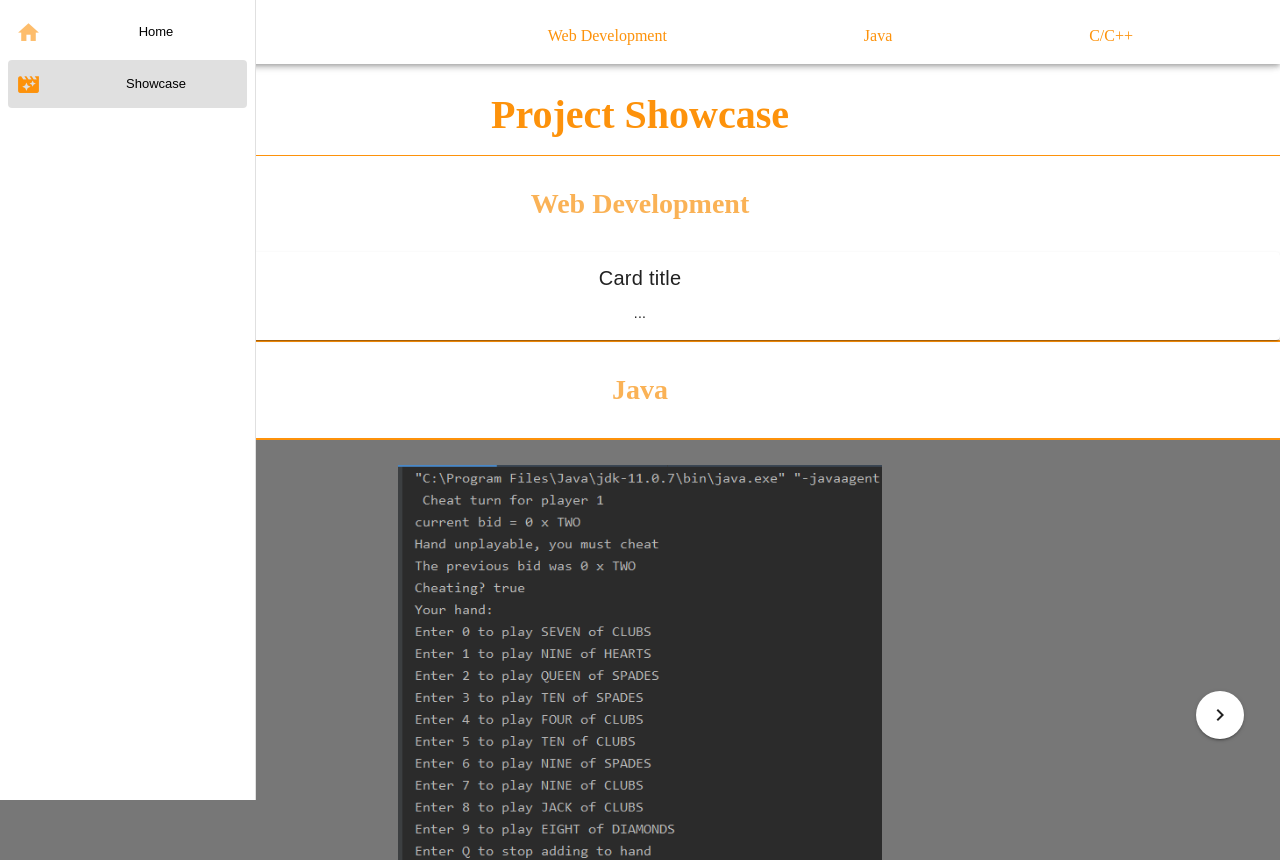
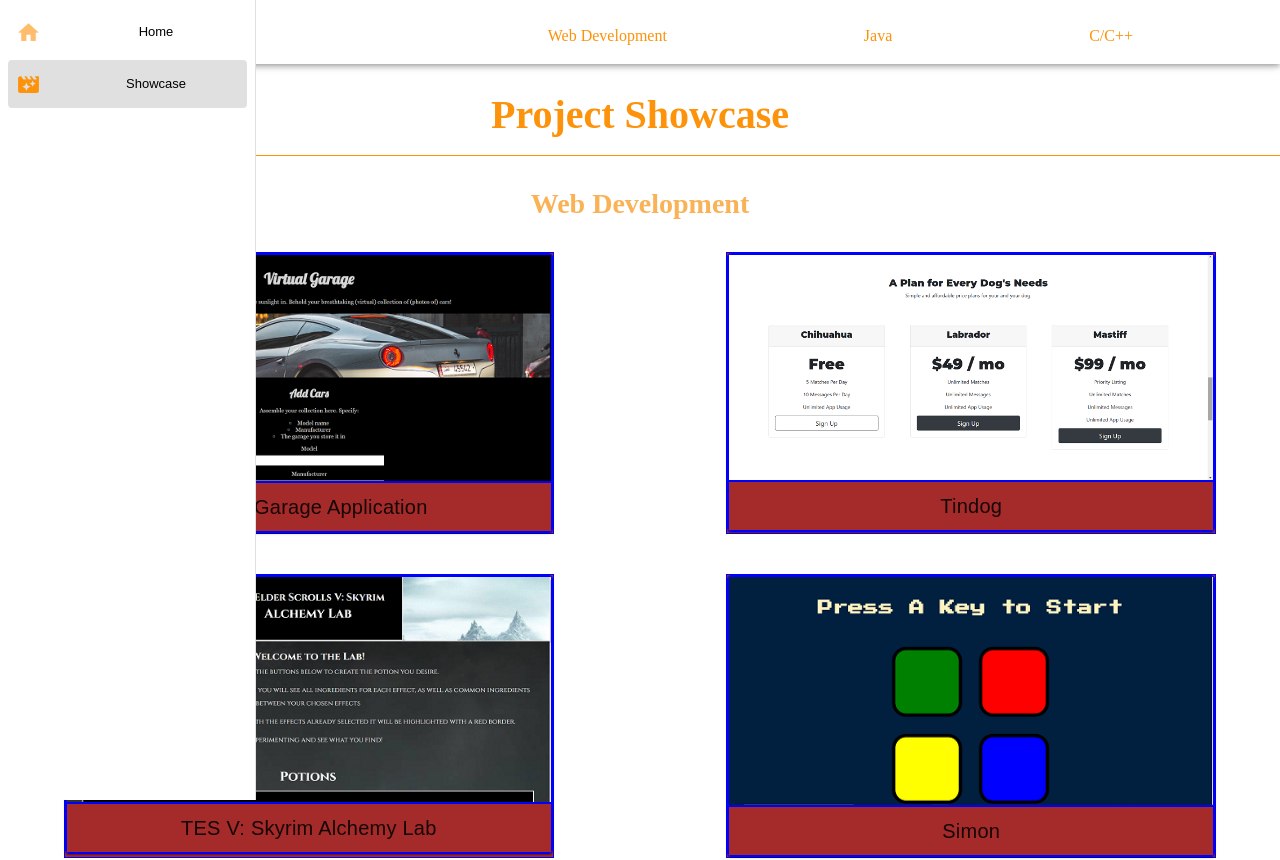
Before and after one commit to JamesBarnes48/PersonalSiteVue, a Vue app: page /showcase in a window 1280 px wide. Shown: the top 860 px of the page. Built offline with nearby package versions, Linux system fonts and the light colour scheme.

Commit message:
render cards in display

```diff
--- a/src/components/CardShowcaseSection.vue
+++ b/src/components/CardShowcaseSection.vue
@@ -9,5 +9,48 @@ export default {
 </script>
 
 <template>
+    <h3 class="section-title">{{ sectionTitle }}</h3>
 
+    <div class="project-cards-container">
+        <div v-for="project in projectsInfo">
+            <v-card width="100%">
+                <v-img
+                height="65%"
+                :src="project.projectImages[0]"
+                cover
+                ></v-img>
+                <v-card-title>{{ project.title }}</v-card-title>
+            </v-card>
+        </div>
+    </div>
 </template>
+
+<style scoped>
+.section-title {
+    margin: 50px 0;
+    font-size: 30px;
+}
+
+.project-cards-container{
+    width: 90%;
+    margin: auto;
+    display: flex;
+    flex-flow: row wrap;
+    justify-content: space-around;
+    row-gap: 40px;
+    column-gap: 15%;
+}
+
+.project-cards-container div{
+    flex: 35%;
+    background-color: brown;
+    border: 1px solid blue;
+}
+
+@media (max-width: 1280px){
+    .section-title{
+        font-size: 28px;
+        margin: 20px 0;
+    }
+}
+</style>
--- a/src/views/CardShowcase.vue
+++ b/src/views/CardShowcase.vue
@@ -1,5 +1,6 @@
 <script>
 import ShowcaseProject from '../components/ShowcaseProject.vue';
+import CardShowcaseSection from '../components/CardShowcaseSection.vue';
 import * as showcaseImages from '../utilities/showcase-images.js'
 
 export default {
@@ -130,7 +131,7 @@ export default {
             ]
         }
   }),
-  components: {ShowcaseProject},
+  components: {ShowcaseProject, CardShowcaseSection},
   computed: {
         isMobile(){
             return ['xs', 'sm'].includes(this.$vuetify.display.name)? true: false;
@@ -158,11 +159,10 @@ export default {
     <h1 class="showcase-title">Project Showcase</h1>
 
     <section id="webdev">
-        <h3 class="section-title">Web Development</h3>
-
-
-        <v-card title="Card title" text="..."></v-card>
-
+        <CardShowcaseSection
+            sectionTitle="Web Development"
+            :projectsInfo="projects.webdev"
+        ></CardShowcaseSection>
     </section>
 
     <!-- Java -->
@@ -205,11 +205,6 @@ section {
     margin-top: 75px;
 }
 
-.section-title {
-    margin: 50px 0;
-    font-size: 30px;
-}
-
 /* Navigation Bars */
 .appbar a{
     font-family: 'Montserrat', serif;
@@ -250,11 +245,6 @@ section {
     .showcase-title{
         font-size: 40px;
     }
-
-    .section-title{
-        font-size: 28px;
-        margin: 20px 0;
-    }
 }
 
 </style>
```
